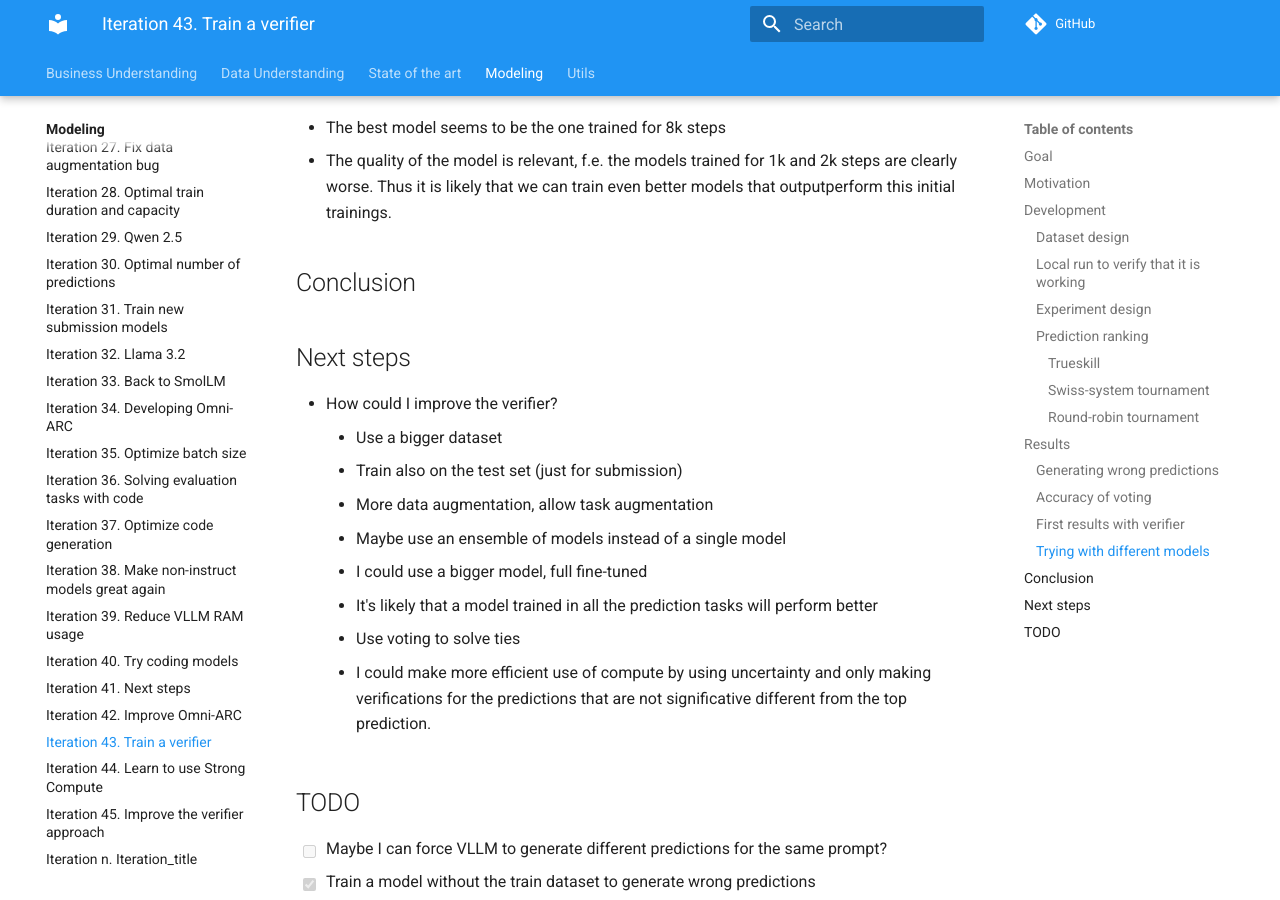
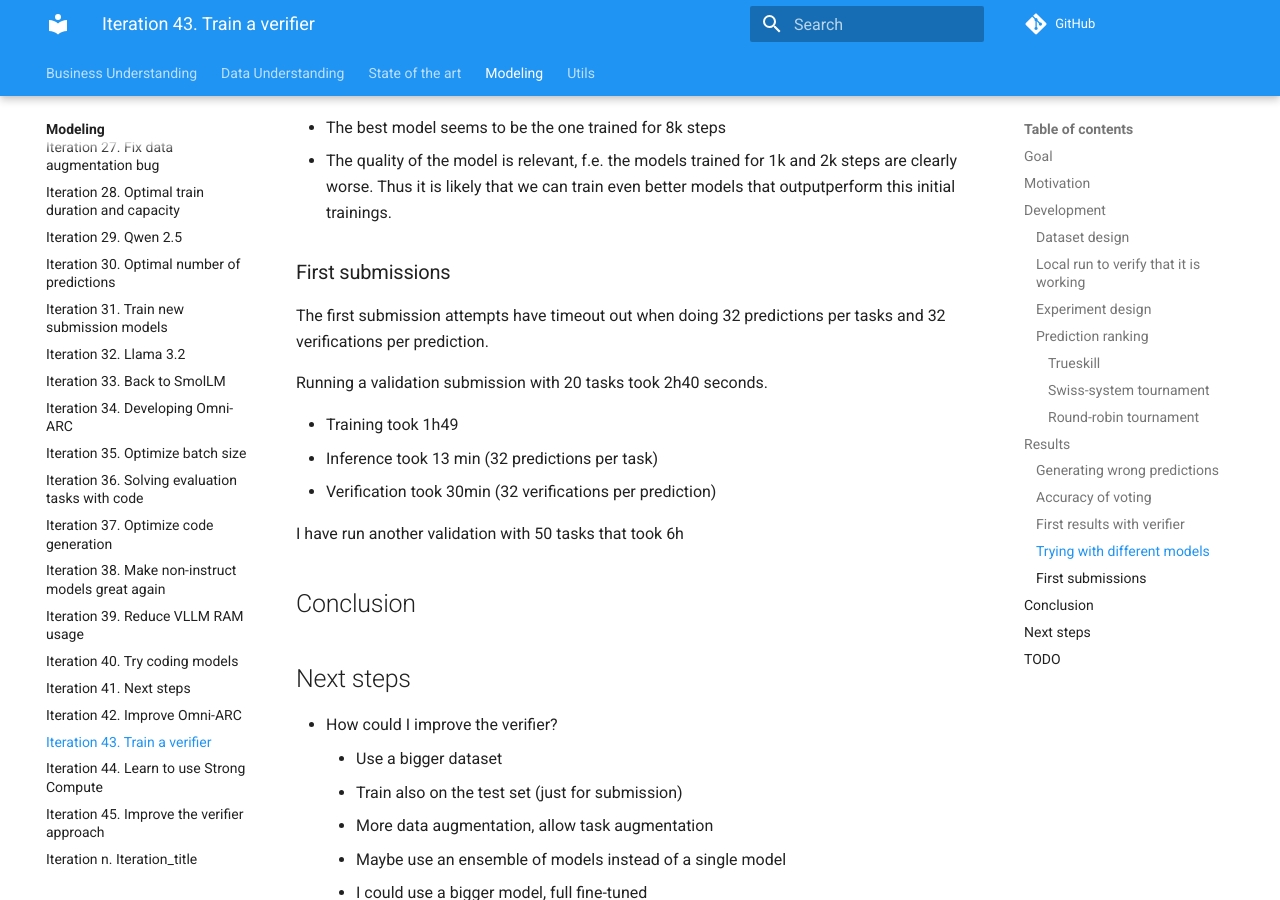
Before and after one commit to zhengjunyao-work/arc24, an MkDocs documentation site: the page built from docs/modeling/Iteration_43_train_a_verifier.md, in a window 1280 px wide and 900 px high, scrolled down 5478 px. Built offline with MkDocs 1.6.1 and Material for MkDocs 9.7.7, drawn with Linux system fonts in a browser that asks for light colours; comment, search, counter and statistics services are not loaded.

Commit message:
updated documentation

```diff
--- a/docs/modeling/Iteration_43_train_a_verifier.md
+++ b/docs/modeling/Iteration_43_train_a_verifier.md
@@ -186,6 +186,19 @@ I trained different models, just varying the number of training steps. We can vi
 - The quality of the model is relevant, f.e. the models trained for 1k and 2k steps are clearly worse.
   Thus it is likely that we can train even better models that outputperform this initial trainings.
 
+### First submissions
+
+The first submission attempts have timeout out when doing 32 predictions per tasks and 32 verifications
+per prediction.
+
+Running a validation submission with 20 tasks took 2h40 seconds.
+
+- Training took 1h49
+- Inference took 13 min (32 predictions per task)
+- Verification took 30min (32 verifications per prediction)
+
+I have run another validation with 50 tasks that took 6h
+
 ## Conclusion
 
 ## Next steps
```
Also changed, not shown: docs/modeling/Iteration_45_improve_verifier.md (+3 -3 lines).
